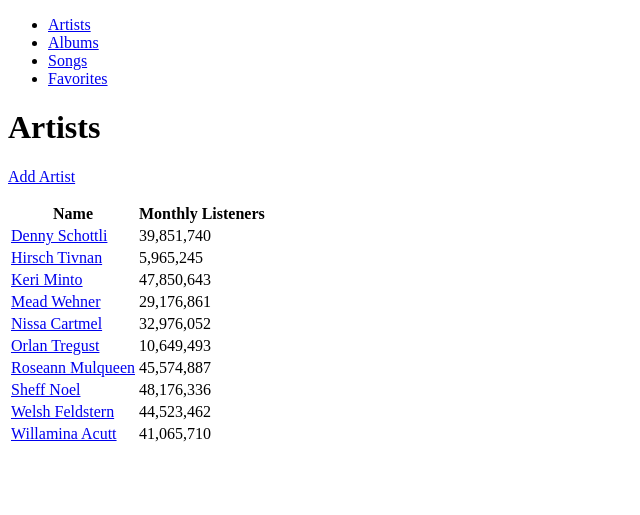
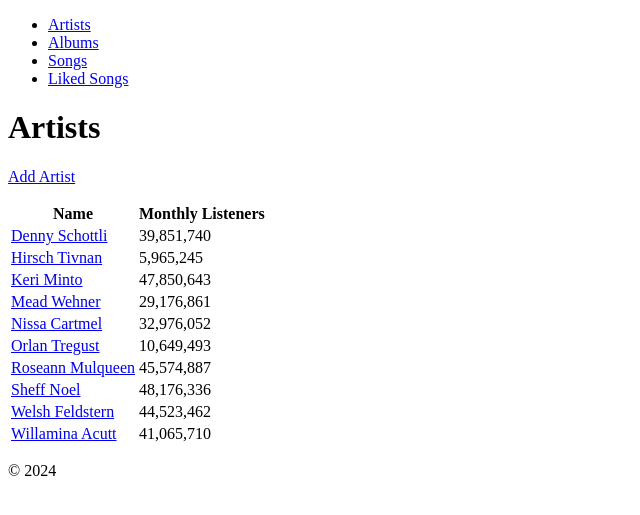
Before and after one commit to Grym3038/Dynamic_Unit2, a PHP site: page / in a window 1280 px wide. Shown: the top 515 px of the page, without its empty margins (0-640 px from the left). Run offline with PHP 8.4, Linux system fonts and the light colour scheme; data comes from the database, SQL or seed files in the repository.

Commit message:
Improve header and footer

```diff
--- a/views/partials/footer.php
+++ b/views/partials/footer.php
@@ -1,3 +1,8 @@
-</main>
+    </main>
+    <footer>
+        <p>
+            &copy; 2024
+        </p>
+    </footer>
 </body>
 </html>
--- a/views/partials/header.php
+++ b/views/partials/header.php
@@ -18,7 +18,7 @@
                 <a href=".?action=listSongs">Songs</a>
             </li>
             <li>
-                <a href=".?action=listFavorites">Favorites</a>
+                <a href=".?action=listLikedSongs">Liked Songs</a>
             </li>
         </ul>
     </nav>
```
